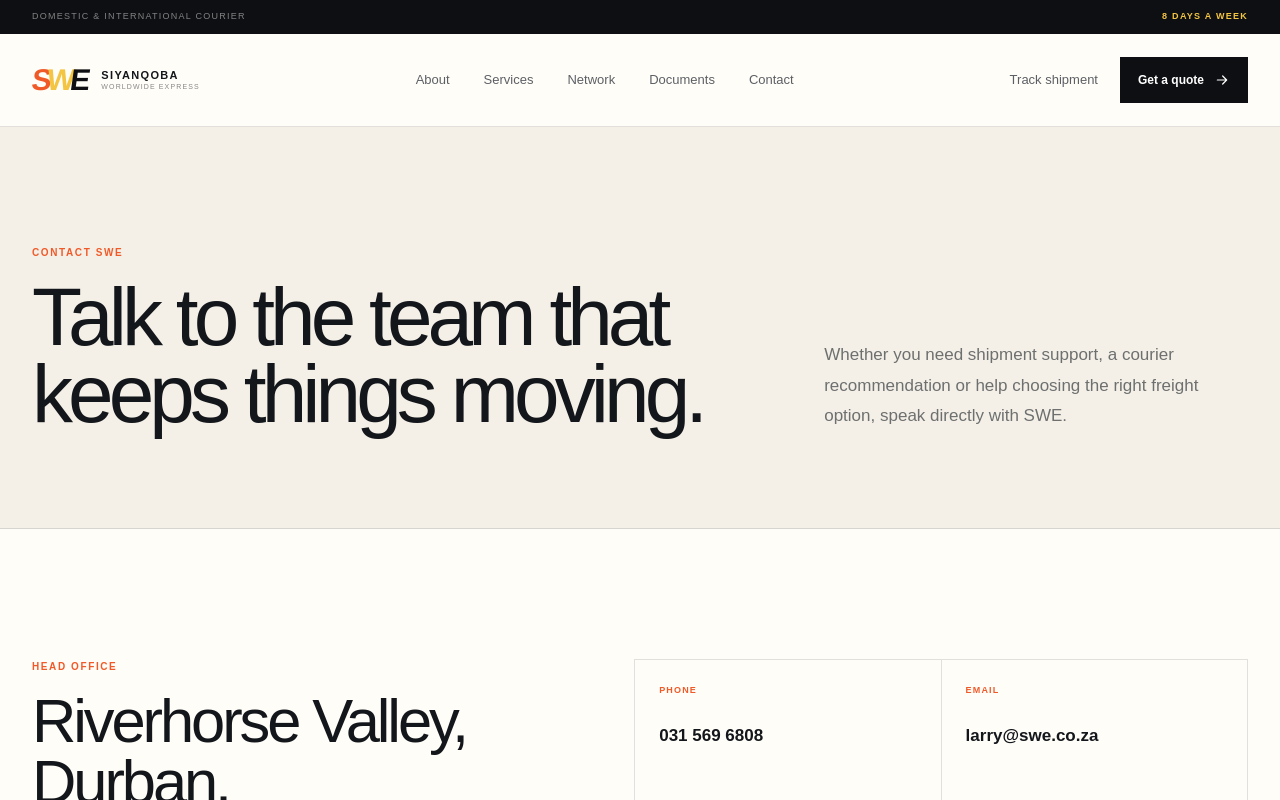
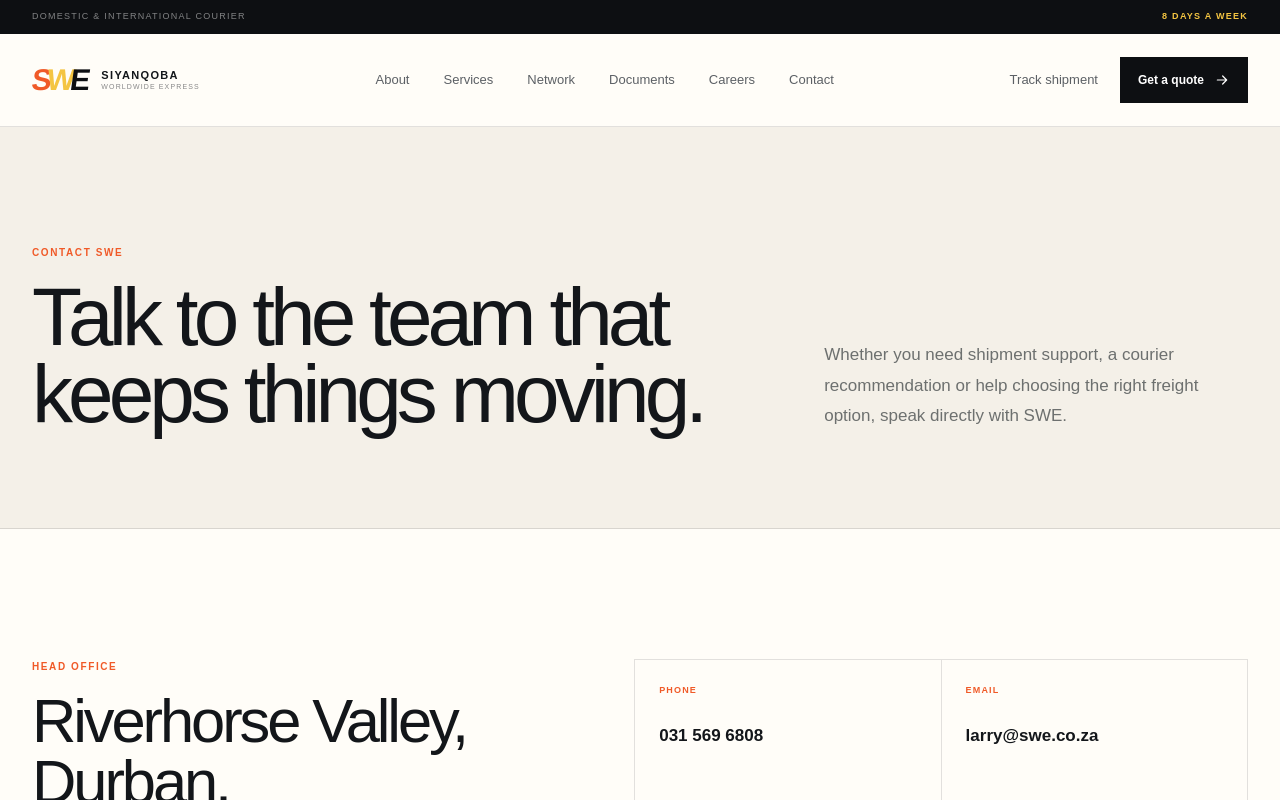
Before and after one commit to IKcracker/swe, a Next.js app: page /contact in a window 1280 px wide. Shown: the top 800 px of the page. Built offline with nearby package versions, Linux system fonts and the light colour scheme.

Commit message:
fix: add careers to navigation in app/contact/page.tsx

```diff
--- a/app/contact/page.tsx
+++ b/app/contact/page.tsx
@@ -75,6 +75,7 @@
             <Link href="/services">Services</Link>
             <Link href="/#network">Network</Link>
             <Link href="/documents">Documents</Link>
+            <Link href="/careers">Careers</Link>
             <Link href="/contact">Contact</Link>
           </nav>
 
```
